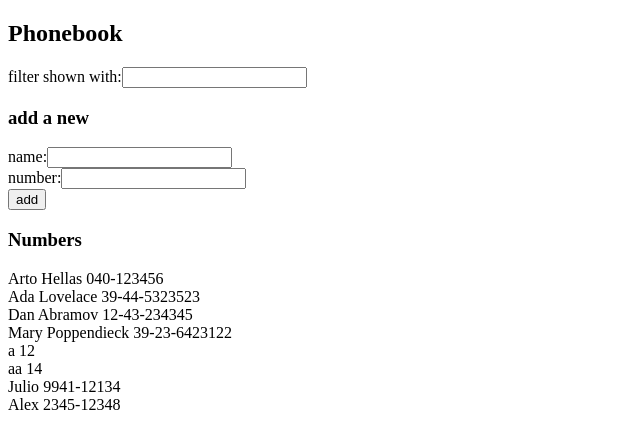
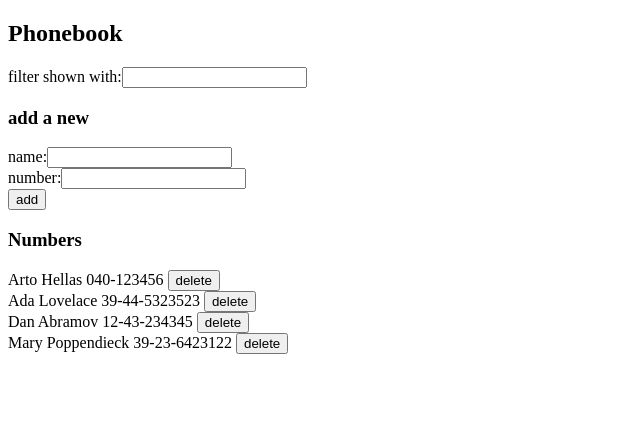
Before and after one commit to JCRD05/FullStackOpen, a React (Vite) app in the folder part2/phonebook/: page / in a window 1280 px wide. Shown: the top 448 px of the page, without its empty margins (0-640 px from the left). Built offline with nearby package versions, Linux system fonts and the light colour scheme; data requests are answered from the project's data file.

Commit message:
exercise 2.14

```diff
--- a/part2/phonebook/db.json
+++ b/part2/phonebook/db.json
@@ -19,26 +19,6 @@
       "name": "Mary Poppendieck",
       "number": "39-23-6423122",
       "id": 4
-    },
-    {
-      "name": "a",
-      "number": "12",
-      "id": 5
-    },
-    {
-      "name": "aa",
-      "number": "14",
-      "id": 6
-    },
-    {
-      "name": "Julio",
-      "number": "9941-12134",
-      "id": 7
-    },
-    {
-      "name": "Alex",
-      "number": "2345-12348",
-      "id": 8
     }
   ]
 }
--- a/part2/phonebook/src/App.jsx
+++ b/part2/phonebook/src/App.jsx
@@ -44,6 +44,21 @@ const App = () => {
     })
   }
 
+  const deletePerson = (personToDelete) => {
+    if (window.confirm(`Do you want to delete ${personToDelete.name} from the phonebook?`)){
+      personService
+      .deletePerson(personToDelete.id)
+      .then(() =>
+        setPersons(persons.filter(person => person.id !== personToDelete.id))
+      )
+      .catch(error => {
+        console.log(error)
+        alert('Contact already deleted')
+        setPersons(persons.filter(person => person.id !== personToDelete.id))
+      })
+    }
+  }
+
   const handleNameChange = (event) => {
     console.log(event.target.value)
     setNewName(event.target.value)
@@ -77,7 +92,9 @@ const App = () => {
       numberEventHandler={handleNumberChange}></PersonForm>
 
       <h3>Numbers</h3>
-      <Persons filteredPersons={filteredPersons}></Persons>
+      <Persons
+      filteredPersons={filteredPersons}
+      deletePerson={deletePerson}></Persons>
     </div>
   )
 }
--- a/part2/phonebook/src/Persons.jsx
+++ b/part2/phonebook/src/Persons.jsx
@@ -1,6 +1,8 @@
-const Persons = ({filteredPersons}) => {
+const Persons = ({filteredPersons, deletePerson}) => {
   return (
-    filteredPersons.map(person => <div key={person.id}>{person.name} {person.number}</div>)
+    filteredPersons.map(person =>
+    <div key={person.id}>{person.name} {person.number} {' '}
+    <button onClick={() => deletePerson(person)}>delete</button></div>)
   )
 }
 
--- a/part2/phonebook/src/services/notes.js
+++ b/part2/phonebook/src/services/notes.js
@@ -11,4 +11,6 @@ const addPerson = person => {
     return request.then(response => response.data)
 }
 
-export default {getAll, addPerson}
+const deletePerson = id => axios.delete(`${baseUrl}/${id}`)
+
+export default {getAll, addPerson, deletePerson}
```
